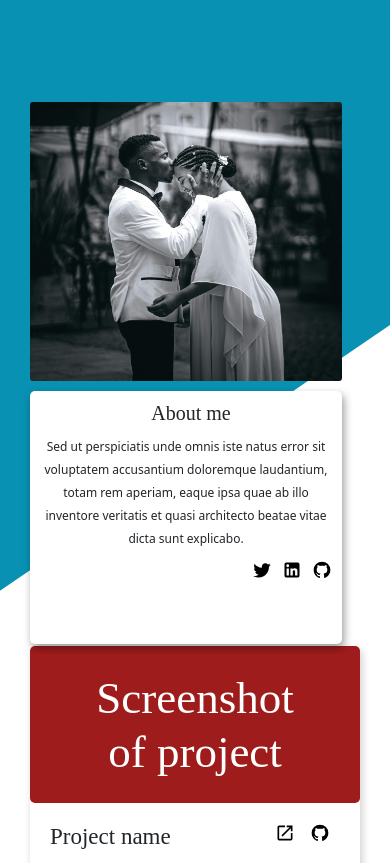
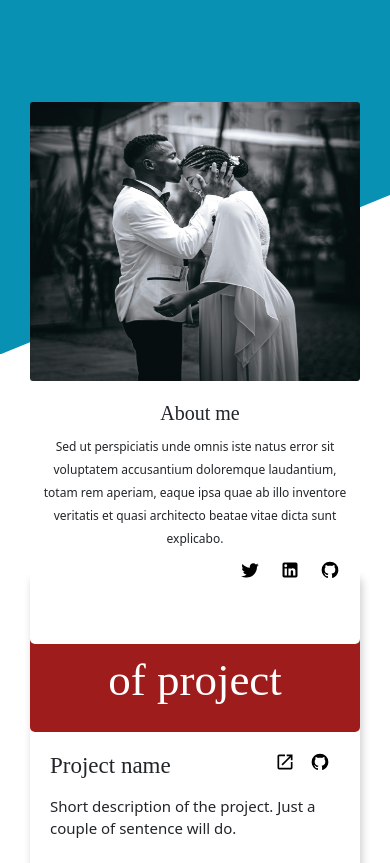
Before and after one commit to vickydollas/codeware_proj1, a plain HTML site: page index.html in a window 390 px wide. Shown: the top 863 px of the page. Drawn offline with nearby package versions, Linux system fonts and the light colour scheme; a web font is replaced by a local one.

Commit message:
mobile styling modification

```diff
--- a/style.css
+++ b/style.css
@@ -15,6 +15,7 @@
     .container-1{
     display: flex;
     position: absolute;
+    margin: 0 80px 0 0;
     bottom: 70px;
     z-index: 1;
     align-items: center;
@@ -29,8 +30,7 @@
 .section2{
     width: 55%;
     box-shadow: 2px 4px 8px rgba(0, 0, 0, 0.4);
-    height: 380px;
-    margin: 0 80px 0 0;
+    height: 380px; /*correct the height to vh an delete the one for mobile responsiveness */
     background-color: white;
     border-radius: 5px;
 }
@@ -85,12 +85,13 @@
     .container-1{
         display: grid;
         grid-template-columns: 1fr;
+        margin: 0 0px 30px 75px;
         position: absolute;
         bottom: 600px;
     }
     .section1{position: relative; top: 300px; left: 50px;}
     .section1 > img{ height: 33vh; width: 38em;}
-    .section2{height: 38vh; width: 81%; margin: 0 0px 30px 75px;}
+    .section2{height: 38vh; width: 81%;}
     .container-2{ display: grid; grid-template-columns: 1fr 1fr;}
     .section2 > h1{font-size: 35px; margin: 10px 10px 0 400px; text-align: center;}
     .section2 > p{font-size: 20px; line-height: 32px; margin: 10px 10px 0 420px; text-align: center;}
@@ -100,23 +101,23 @@
 /*________________________________responsiveness for mobile */
 @media screen and (max-width: 480px) {
 /* ______________________________ container1    . */
-    .testing{height: 70vh;}
+    .testing{height: 42vh;}
     .container-1{
         display: grid;
         position: absolute;
         bottom: 190px;
         gap: 10px;
+        margin: 0 30px 0 30px;
         grid-template-columns: 1fr;
-        width: 100%;
     }
-    .specialText{font-size: 20px; margin: 15px 30px 10px 30px; display: block;}
-    .section1{width: 80%; margin: 20px 0 0 30px; position: static;}
-    .section2{ width: 80%; height: 30vh; margin: 0 0 10px 30px; position: static;}
+    .specialText{font-size: 20px; margin: 180px 30px 10px 30px; display: block;}
+    .section1{width: 100%; margin: 0px 0 0 0px; position: static;}
+    .section2{width: 100%; height: 30vh; margin: 0 0 10px 0px; position: static; box-shadow: none;}
     /* .section2{height: 250px;} */
     .section1 > img{width: 100%;}
     .section2 > h1{font-size: 20px; margin: 10px 0 0 10px;}
     .section2 > p{font-size: 12px; line-height: 23px; margin: 10px 10px 0 10px;}
-    .section2 > img{width: 20px; height: 20px; margin: 10px 10px 2px 0px;}
+    .section2 > img{width: 20px; height: 20px; margin: 10px 20px 2px 0px;}
     .container-3-sub1{margin-top: 100px;}
     /* .section2{height: 50px;} */
     /* ________________________________container2 */
```
